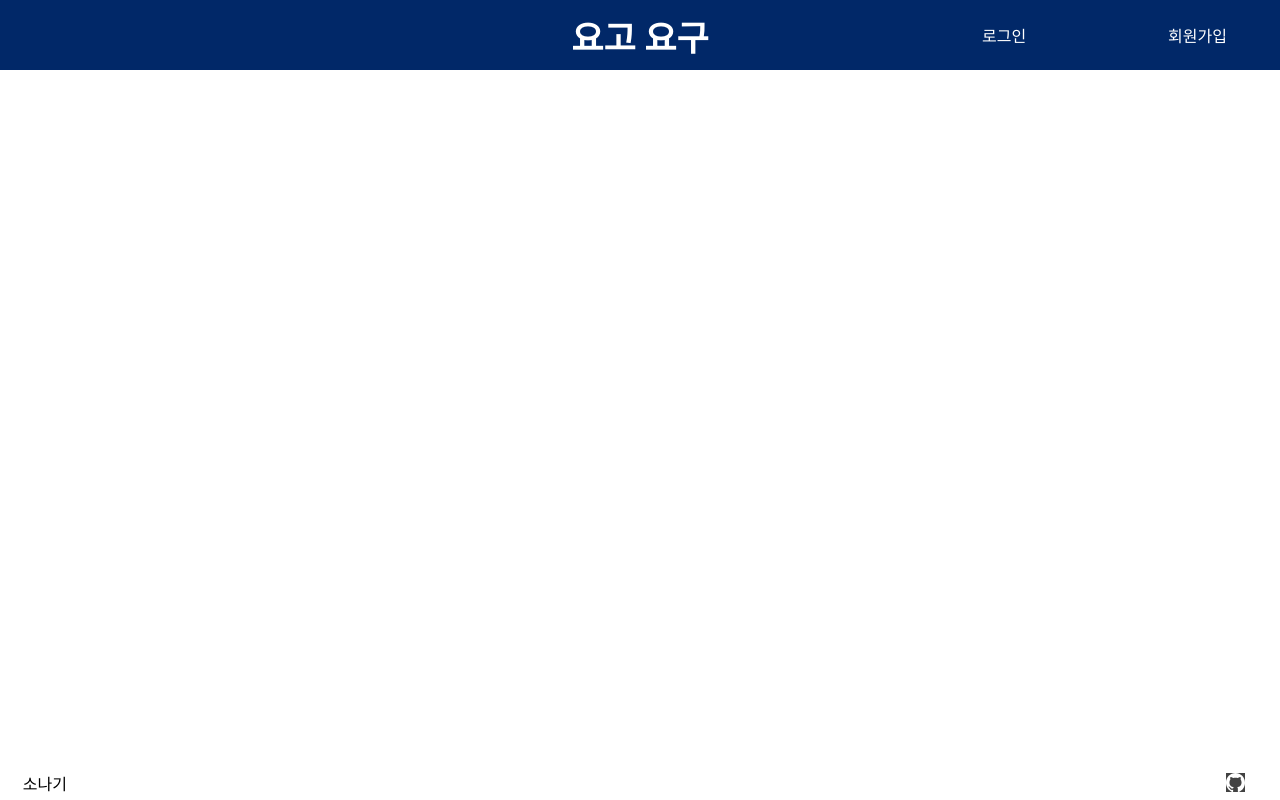
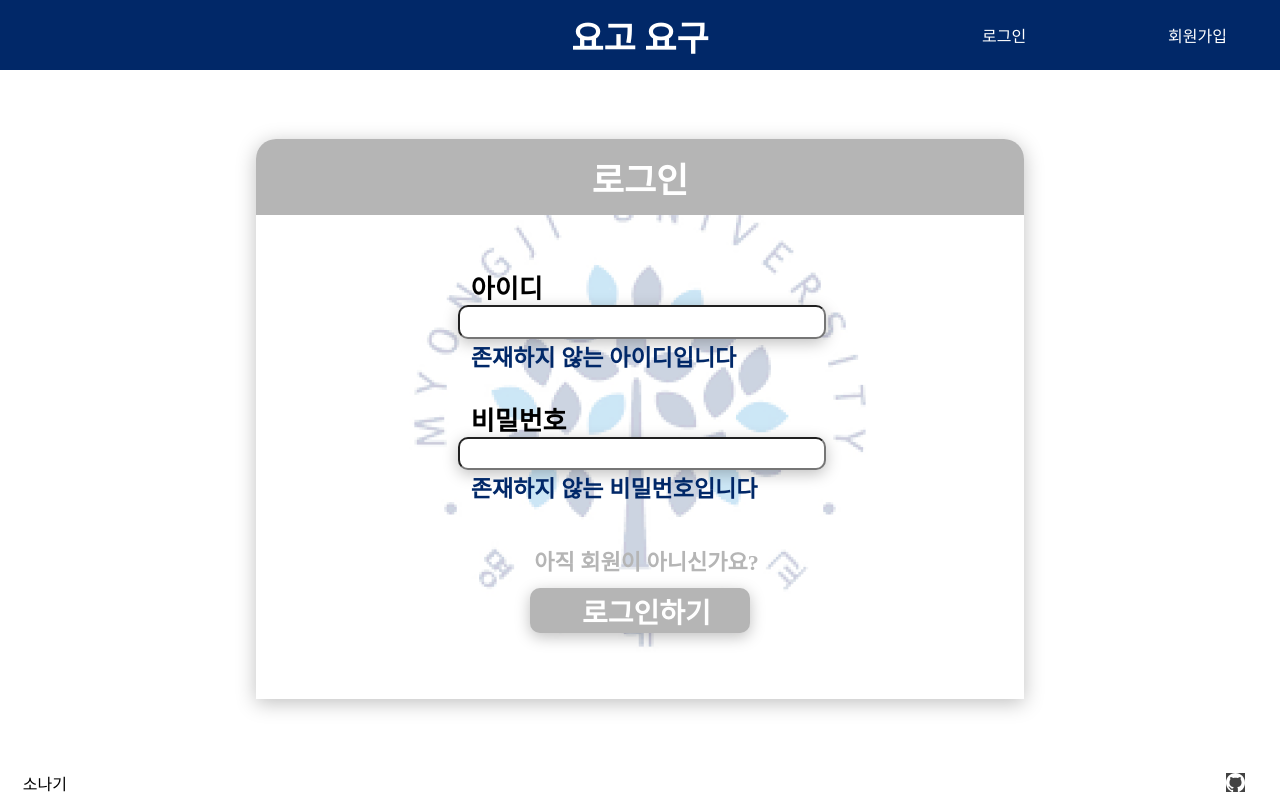
Before and after one commit to harksu/SW-Competition-FrontEnd, a React (Create React App) app: page / in a window 1280 px wide. Built offline with nearby package versions, Linux system fonts and the light colour scheme; a web font is replaced by a local one.

Commit message:
Feat : LoginPageFrame

```diff
--- a/src/App.jsx
+++ b/src/App.jsx
@@ -1,10 +1,10 @@
 import React from 'react';
 import { ThemeProvider } from 'styled-components';
-import Header from './components/Header';
+import Header from './Components/Header';
 import GlobalStyle from './styles/GlobalStyles';
 import Theme from './styles/theme';
-import Footer from './components/Footer';
-
+import Footer from './Components/Footer';
+import LoginPage from './Pages/LoginPage';
 
 function App() {
   return (
@@ -12,6 +12,7 @@ function App() {
       <GlobalStyle />
       <Header />
       <Footer />
+      <LoginPage />
     </ThemeProvider>
   );
 }
--- /dev/null
+++ b/src/Pages/LoginPage.jsx
@@ -0,0 +1,132 @@
+import React, { useState } from 'react';
+import styled from 'styled-components';
+import backgroundImage from '../assests/logo.png';
+
+function LoginPage() {
+  // eslint-disable-next-line no-unused-vars
+  const [isValid, setIsValid] = useState(true);
+  return (
+    <div>
+      <Container>
+        <SignHeader> 로그인</SignHeader>
+        <InputContainer>
+          <InputFormBox>
+            <InputForm text="아이디" isValid={isValid} />
+          </InputFormBox>{' '}
+          <InputFormBox>
+            <InputForm text="비밀번호" isValid={isValid} />
+          </InputFormBox>{' '}
+          <QuestionText>아직 회원이 아니신가요?</QuestionText>
+          <LoginButton>
+            <ButtonText>로그인하기</ButtonText>
+          </LoginButton>
+        </InputContainer>
+      </Container>
+    </div>
+  );
+}
+
+export default LoginPage;
+function InputForm({ text, isValid }) {
+  return (
+    <>
+      <Text>{text}</Text>
+      <InputBox />
+      {isValid ? (
+        <AlertText>존재하지 않는 {text}입니다</AlertText>
+      ) : (
+        <AlertText>유효한 아이디 입니다</AlertText>
+      )}
+    </>
+  );
+}
+
+export const Container = styled.div`
+  display: flex;
+  flex-direction: column;
+  width: 60%; //피그마 기준 계산값입니다
+  height: 70vh; //피그마 기준 계산값입니다
+  background-color: ${({ theme }) => theme.colors.white};
+  margin: 69px auto 55px auto;
+  border-radius: 20px 20px 0px 0px;
+  box-shadow: 0px 4px 20px rgba(0, 0, 0, 0.25);
+  background-image: url(${backgroundImage});
+  background-repeat: no-repeat;
+  background-position: bottom;
+`;
+
+export const SignHeader = styled.div`
+  display: flex;
+  width: 100%;
+  height: 14%;
+  background-color: #b5b5b5;
+  color: ${({ theme }) => theme.colors.white};
+  font-size: 35px;
+  font-weight: 700;
+  justify-content: center;
+  align-items: center;
+  border-radius: 20px 20px 0px 0px;
+`;
+
+export const InputContainer = styled.div`
+  display: flex;
+  flex-direction: column;
+  margin: 26px auto 33px auto;
+  justify-content: space-around;
+  align-items: center;
+  width: 65%;
+  height: 78%;
+  // background-color: ${({ theme }) => theme.colors.pink};
+`;
+
+export const Text = styled.p`
+  font-size: 26px;
+  font-weight: 700;
+  margin-left: 13px;
+`;
+
+export const AlertText = styled(Text)`
+  font-size: 23px;
+  color: ${({ theme }) => theme.colors.blue};
+  margin-left: 13px;
+`;
+
+const QuestionText = styled(AlertText)`
+  color: #b5b5b5;
+  font-weight: 800;
+  font-size: 22px;
+  margin-top: 40px;
+  margin-bottom: 12px;
+`;
+export const InputBox = styled.input`
+  width: 100%;
+  height: 42%;
+  box-shadow: 0px 4px 15px rgba(0, 0, 0, 0.25);
+  border-radius: 10px;
+`;
+const LoginButton = styled.div`
+  display: flex;
+  width: 44%;
+  height: 12%;
+  box-shadow: 0px 4px 15px rgba(0, 0, 0, 0.25);
+  border-radius: 10px;
+  justify-content: center;
+  align-items: center;
+  background-color: #b5b5b5;
+  margin-bottom: 33px;
+  cursor: pointer;
+`;
+const ButtonText = styled(Text)`
+  color: #ffffff;
+  font-weight: 400px;
+  font-size: 28px;
+`;
+
+const InputFormBox = styled.div`
+  margin-top: 27px;
+  width: 73%;
+  height: 28%;
+  display: flex;
+  flex-direction: column;
+  justify-content: space-between;
+`;
--- a/src/styles/theme.js
+++ b/src/styles/theme.js
@@ -4,6 +4,7 @@ const Theme = {
     blue: '#012868',
     white: '#FFFFFF',
     yellow: '#FFB13D',
+    pink: 'pink', // 제가 테스트할 때 핑크를 좋아해서 죄송합니다
   },
 };
 
```
Also changed, not shown: .eslintrc.json, src/assests/logo.png (added).
